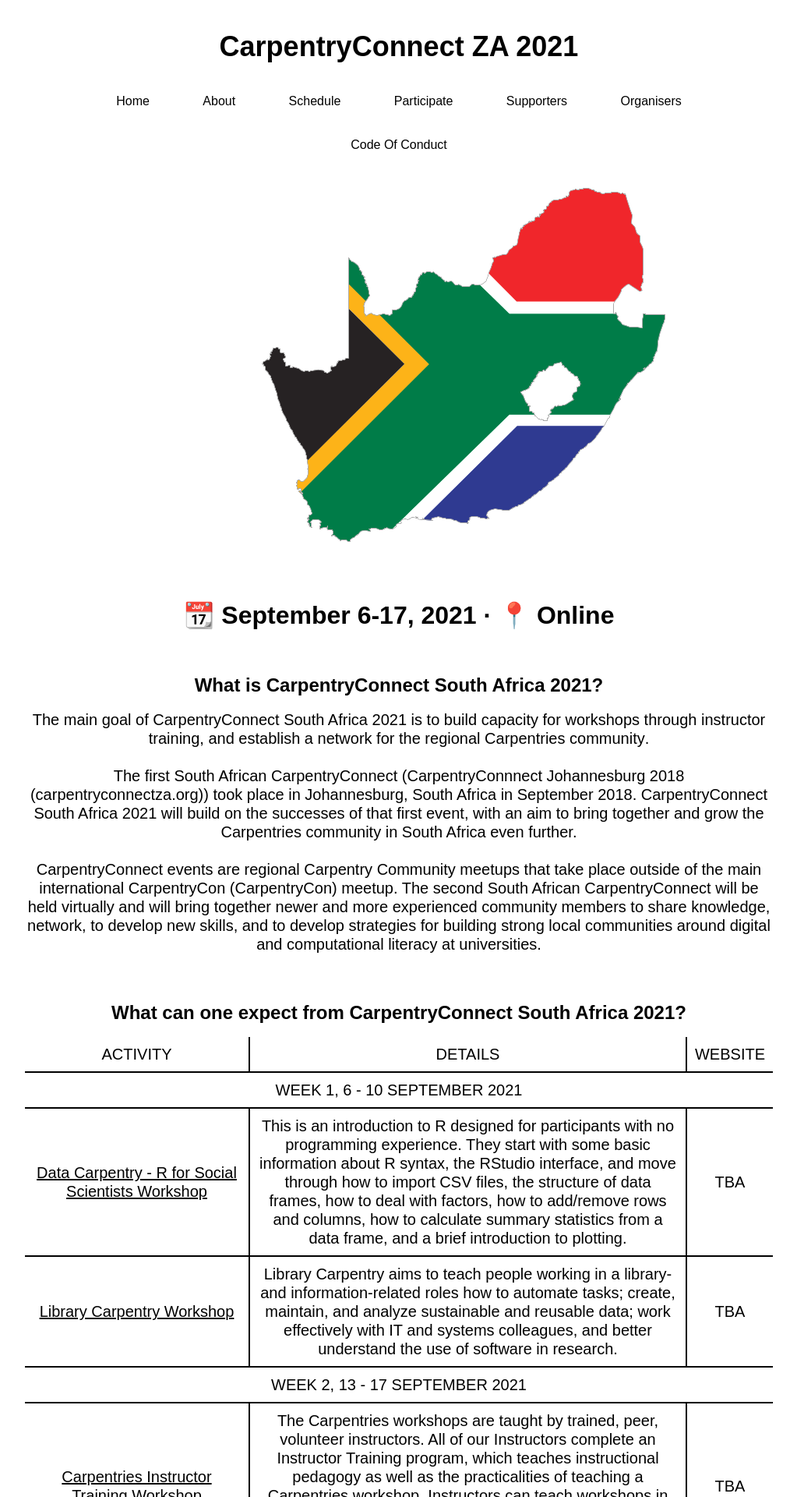
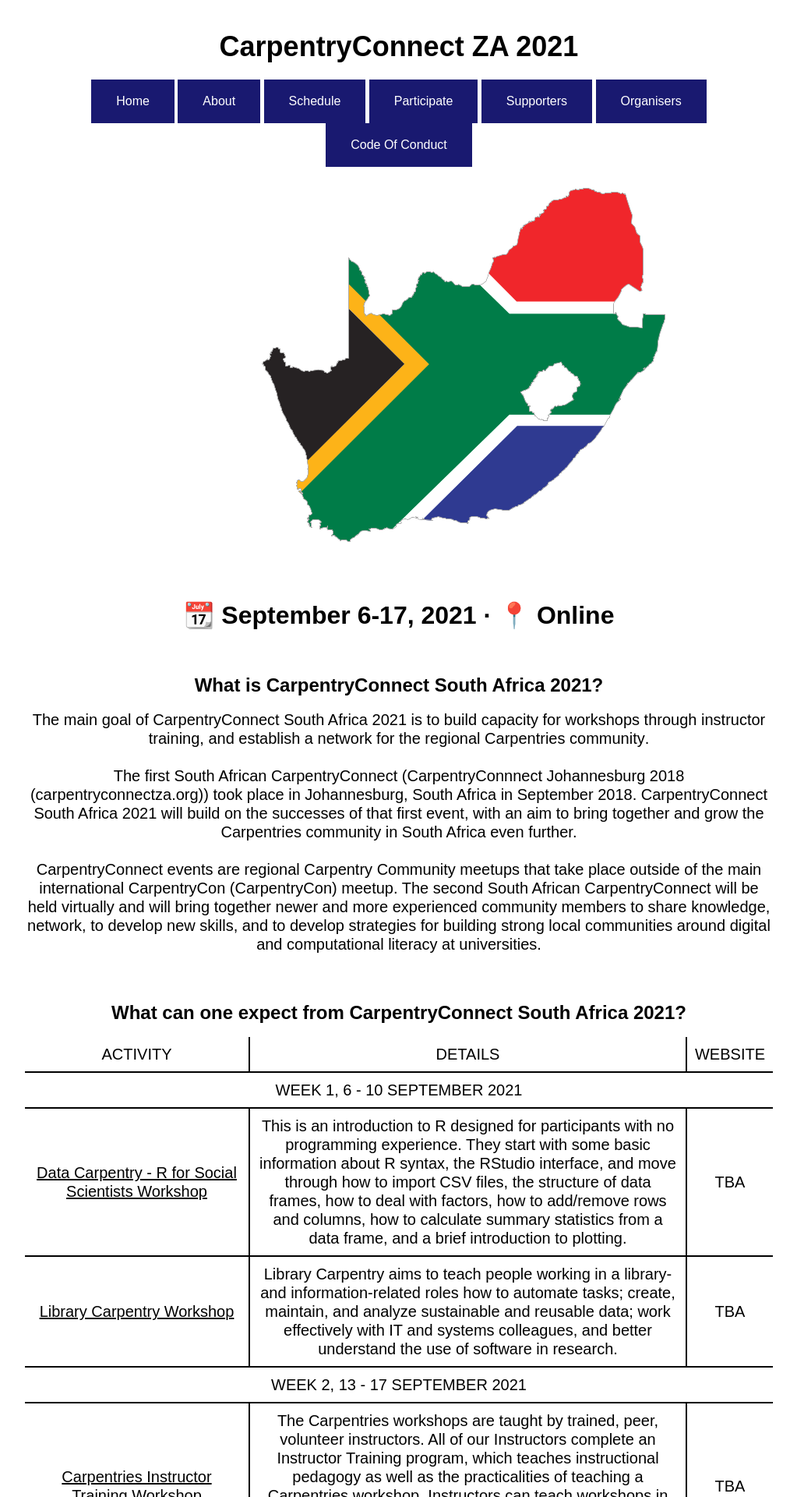
Before and after one commit to CarpentryConnect/za.carpentryconnect.org, a Jekyll site: the page built from index.html, in a window 1280 px wide. Shown: the top 1920 px of the page at 78% size, without its empty margins (128-1151 px from the left). Built offline with Jekyll 4.4.1, drawn with Linux system fonts in a browser that asks for light colours.

Commit message:
Update style.scss

```diff
--- a/css/style.scss
+++ b/css/style.scss
@@ -1,9 +1,6 @@
 ---
 # Only the main Sass file needs front matter (the dashes are enough)
 ---
-
-$gray: #DFDFE0;
-
 
 * {
  box-sizing: border-box;
@@ -101,15 +98,14 @@
  font-weight: 500;
 }
 .button {
- color: black;
- background-color: #fff;
- transition: .25s background;
+ color: #fff;
+ background-color: #191970;
  padding: 1em 2em;
  display: inline-block;
 
  &:hover {
-   background-color: #191970;
-   color:white;
+   background-color: #dfdfe0;
+   color:black;
  }
  &:active {
   background-color: #191970;
```
